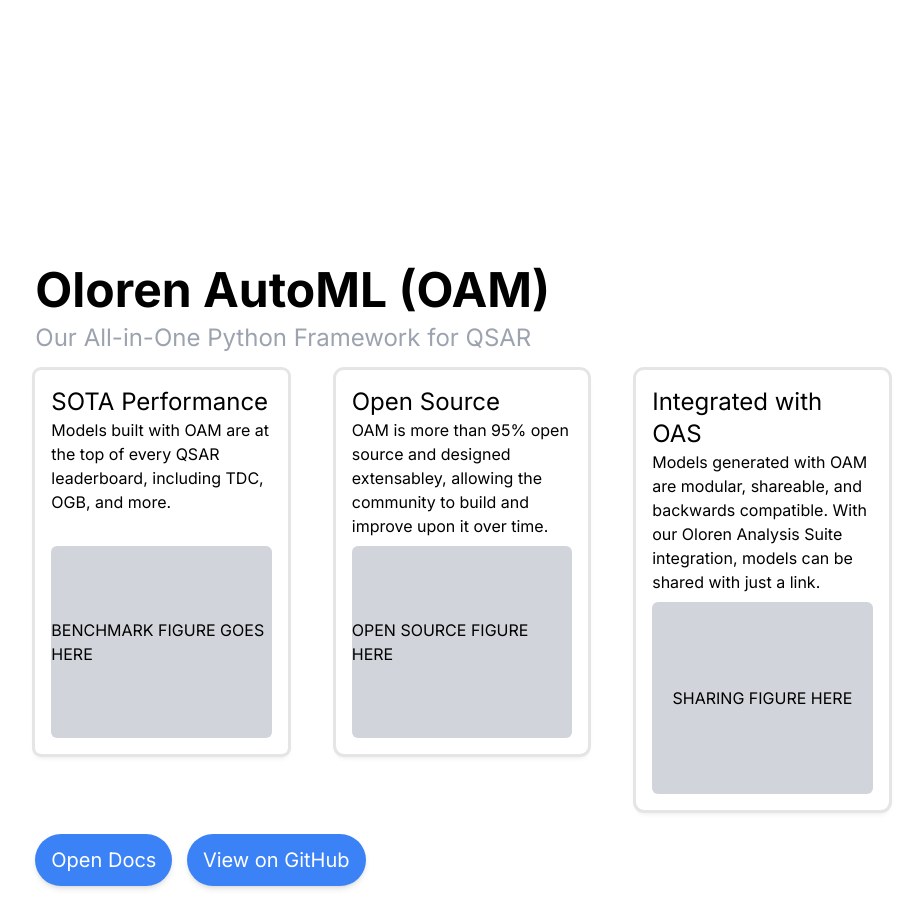
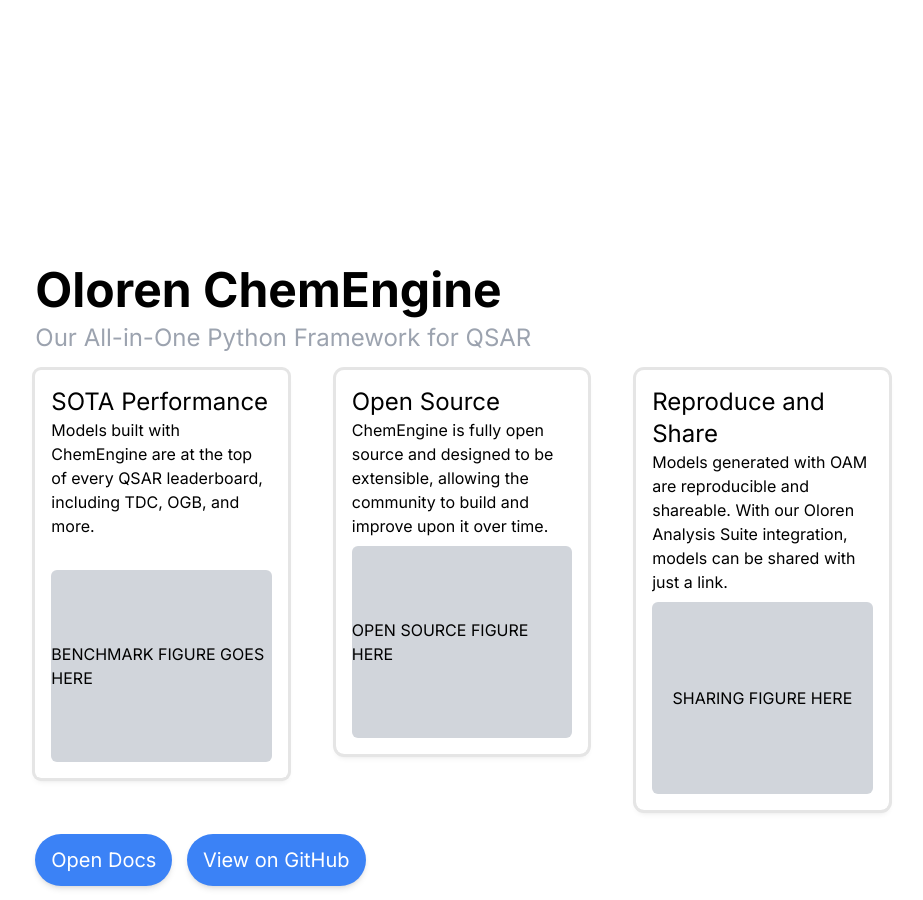
Before and after one commit to Oloren-AI/oloren-blog-site, a Jekyll site: the page built from index.html, in a window 1280 px wide and 900 px high, scrolled down 774 px. Shown: the whole window, without its empty margins (178-1101 px from the left). Built offline with Jekyll 4.4.1, drawn with Linux system fonts in a browser that asks for light colours.

Commit message:
switch to chem engine

```diff
--- a/_includes/navbar-colored-bg.html
+++ b/_includes/navbar-colored-bg.html
@@ -7,7 +7,7 @@
     class="h-full w-fit" id="logo" />
   </a>
 
-  <a href="{{site.url}}/#oam">AutoML</a>
+  <a href="{{site.url}}/#chemengine">Chem Engine</a>
   <a href="https://beta.oloren.ai">Analysis Suite</a>
   <a href="{{site.url}}/#blogs">Blogs</a>
 </section>
--- a/index.html
+++ b/index.html
@@ -13,7 +13,7 @@
         <img src="{{ "/assets/images/oloren-dark-logo.svg" | relative_url }}"
         class="h-full w-fit" id="logo" />
       </a>
-      <a href="{{site.baseurl}}#oam">AutoML</a>
+      <a href="{{site.baseurl}}#chemengine">Chem Engine</a>
       <a href="https://beta.oloren.ai">Analysis Suite</a>
       <a href="{{site.baseurl}}#blogs">Blogs</a>
     </section>
@@ -46,11 +46,11 @@
 
   <section
     class="m-auto w-4/5 lg:w-2/3 h-screen flex flex-col justify-center"
-    id="oam"
+    id="chemengine"
   >
     <div class="h-fit my-auto">
       <h1 class="text-black text-3xl md:text-5xl font-bold">
-        Oloren AutoML (OAM)
+        Oloren ChemEngine
       </h1>
       <h2 class="text-gray-400 text-xl md:text-2xl mt-2">
         Our All-in-One Python Framework for QSAR
@@ -58,7 +58,7 @@
       <div id="oam-panels" class="flex flex-row space-x-12 h-fit mt-4 mb-2">
         <div class="p-4 w-96 rounded-md shadow-md h-full ring ring-[#E5E5E5]">
           <h2 class="text-xl md:text-2xl">SOTA Performance</h2>
-          Models built with OAM are at the top of every QSAR leaderboard,
+          Models built with ChemEngine are at the top of every QSAR leaderboard,
           including TDC, OGB, and more.
           <br />
           <br />
@@ -70,8 +70,8 @@
         </div>
         <div class="p-4 w-96 rounded-lg shadow-md h-full ring ring-[#E5E5E5]">
           <h2 class="text-xl md:text-2xl">Open Source</h2>
-          OAM is more than 95% open source and designed extensabley, allowing
-          the community to build and improve upon it over time.
+          ChemEngine is fully open source and designed to be extensible,
+          allowing the community to build and improve upon it over time.
           <div
             class="w-full bg-gray-300 h-48 rounded-md mt-2 grid place-content-center"
           >
@@ -79,10 +79,10 @@
           </div>
         </div>
         <div class="p-4 w-96 rounded-lg shadow-md h-full ring ring-[#E5E5E5]">
-          <h2 class="text-xl md:text-2xl">Integrated with OAS</h2>
-          Models generated with OAM are modular, shareable, and backwards
-          compatible. With our Oloren Analysis Suite integration, models can be
-          shared with just a link.
+          <h2 class="text-xl md:text-2xl">Reproduce and Share</h2>
+          Models generated with OAM are reproducible and shareable. With our
+          Oloren Analysis Suite integration, models can be shared with just a
+          link.
           <div
             class="w-full bg-gray-300 h-48 rounded-md mt-2 grid place-content-center"
           >
```
